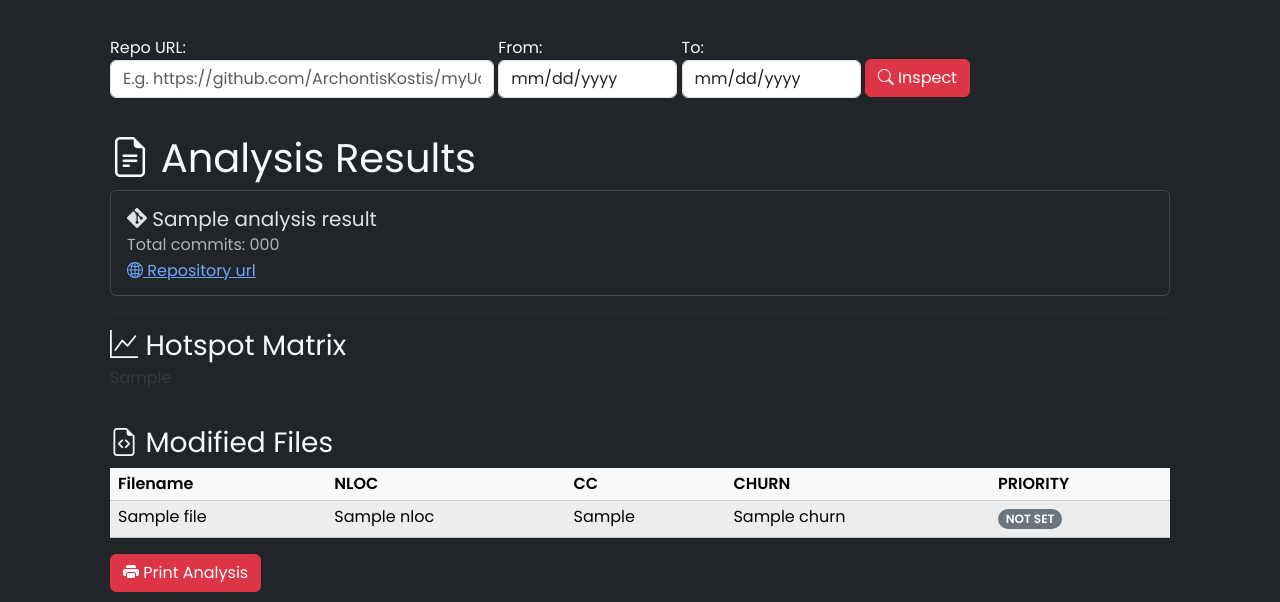
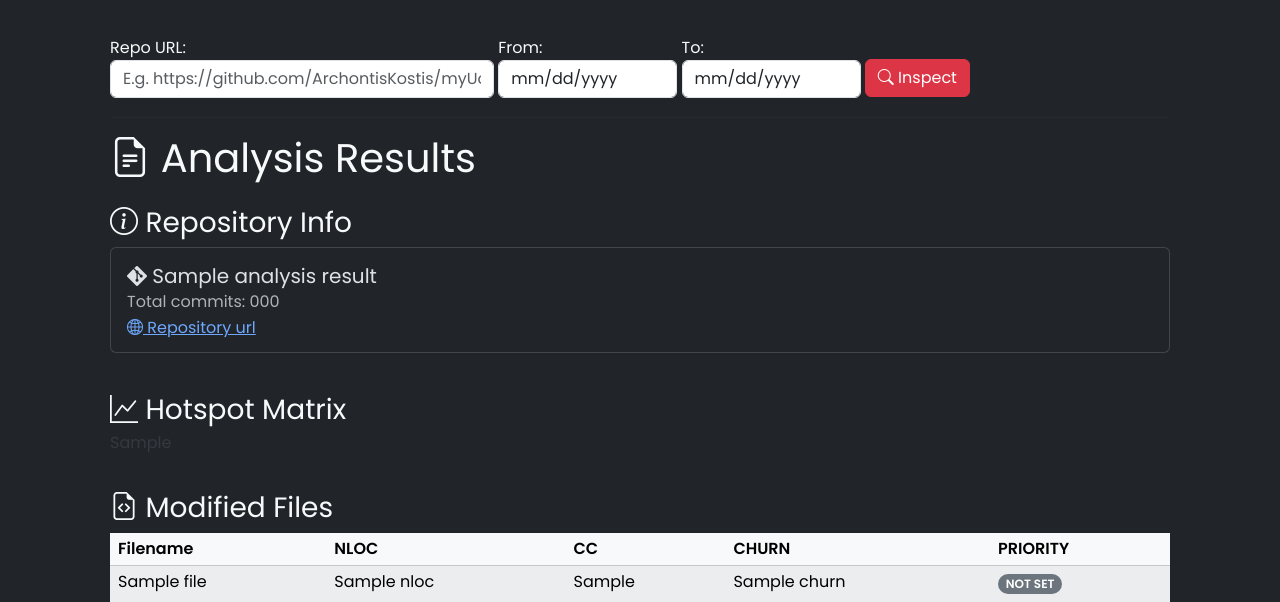
Before and after one commit to ArchontisKostis/CodeInspectorFLASK, a Flask app: template templates/results.html in a window 1280 px wide. Shown: the part 56-658 px from the top of the page. Run offline with Flask 2, Linux system fonts and the light colour scheme; the template is opened without the code that fills it: most values are stand-ins (such as "Sample title", 1, 10 or a date in 2020).

Commit message:
ui changes

```diff
--- a/static/assets/css/style.css
+++ b/static/assets/css/style.css
@@ -49,7 +49,6 @@ nav a{
 #chart {
   width: inherit;
   height: 100%;
-  margin-bottom: 5vh;
 }
 
 svg .main-svg {
@@ -72,3 +71,11 @@ input {
   flex-direction: column;
   padding: 1em;
 }
+
+#results-header {
+  margin-bottom: 3vh;
+}
+
+.card, #chart {
+  margin-bottom: 5vh;
+}
--- a/templates/results.html
+++ b/templates/results.html
@@ -1,9 +1,14 @@
 {% extends "index.html" %}
 {% block results_content %}
-    <h1 class="text-light">
+    <h1 class="text-light" id="results-header">
         <i class="bi bi-file-earmark-text"></i>
         Analysis Results
     </h1>
+
+    <h3 class="text-light">
+        <i class="bi bi-info-circle"></i>
+        Repository Info
+    </h3>
     <div class="card">
         <div class="card-body">
             <h5 class="card-title">
@@ -22,8 +27,6 @@
             </a>
         </div>
     </div>
-
-    <hr>
 
     {% if plot_html %}
         <h3 class="text-light">
```
